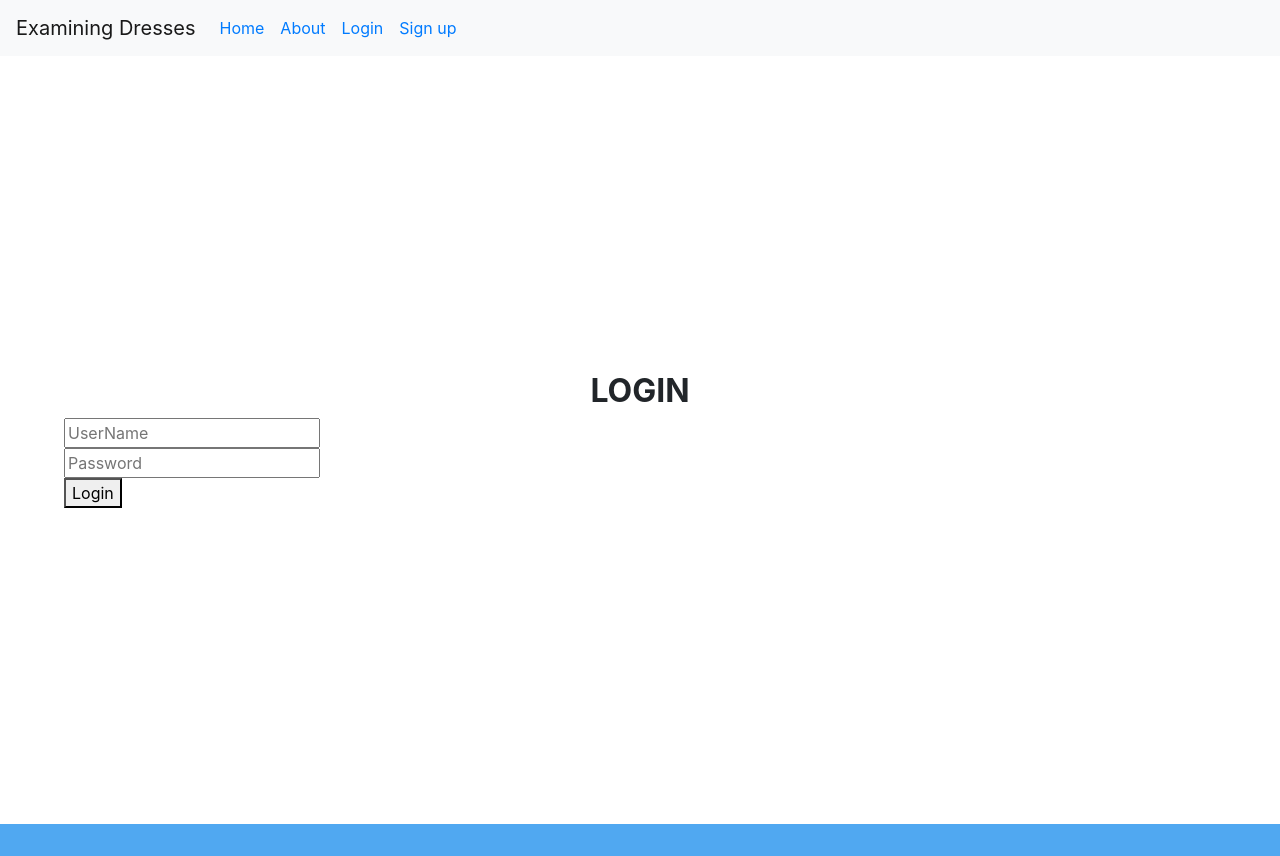
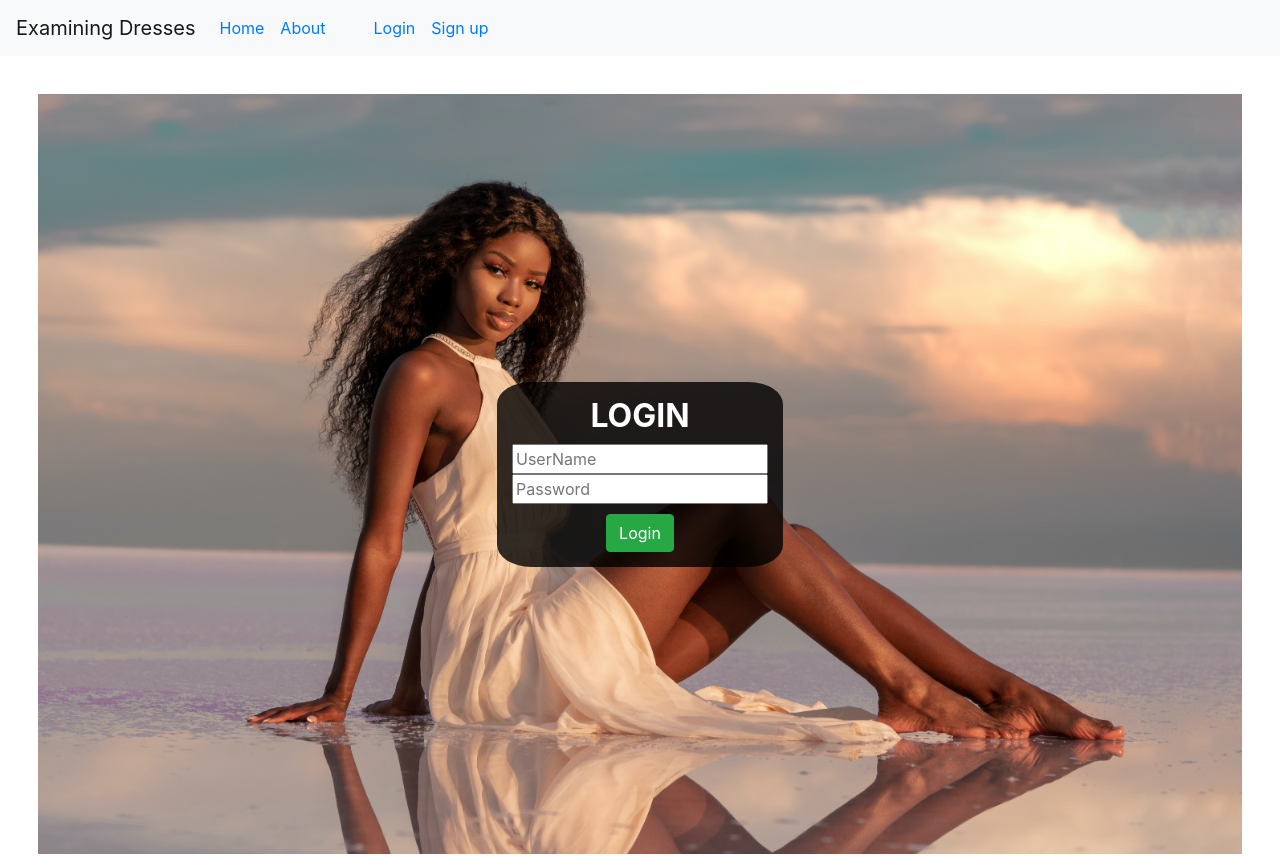
Before and after one commit to ravenusmc/dress_reviews, a Vue app in the folder client/: page /login in a window 1280 px wide. Shown: the top 856 px of the page. Built offline with nearby package versions, Linux system fonts and the light colour scheme; what vue-google-charts would draw is missing.

Commit message:
set up login page

```diff
--- a/client/src/components/generic/Navbar.vue
+++ b/client/src/components/generic/Navbar.vue
@@ -23,35 +23,32 @@
             >
           </li>
           <li class="nav-item">
-            <a class="navbar-item"> </a>
-          </li>
-          <li class="nav-item">
-            <a class="nav-link" href="#">
+            <a class="nav-link">
               <router-link to="/about">About</router-link>
             </a>
           </li>
           <li class="nav-item">
-            <a class="nav-link" href="#">
+            <a class="nav-link">
+              <router-link v-if="loginFlag" to="/main">Data</router-link>
+            </a>
+          </li>
+          <li class="nav-item">
+            <a class="nav-link">
+              <router-link v-if="loginFlag" to="/graphs">Graphs</router-link>
+            </a>
+          </li>
+          <li class="nav-item">
+            <a class="nav-link">
               <router-link v-if="!loginFlag" to="/login">Login</router-link>
             </a>
           </li>
           <li class="nav-item">
-            <a class="nav-link" href="#">
+            <a class="nav-link">
               <router-link v-if="!loginFlag" to="/sign_up">Sign up</router-link>
             </a>
           </li>
           <li class="nav-item">
-            <a class="nav-link" href="#">
-              <router-link v-if="loginFlag" to="/main">Data</router-link>
-            </a>
-          </li>
-          <li class="nav-item">
-            <a class="nav-link" href="#">
-              <router-link v-if="loginFlag" to="/graphs">Graphs</router-link>
-            </a>
-          </li>
-          <li class="nav-item">
-            <a class="nav-link" href="#">
+            <a class="nav-link">
                         <router-link
             v-if="loginFlag"
             @click.native="logout"
--- a/client/src/components/login/LoginForm.vue
+++ b/client/src/components/login/LoginForm.vue
@@ -1,12 +1,18 @@
 <template>
   <div>
     <section>
+      <div class="form-area">
+        <div class="form-input-area">
           <h2 class="center signup-title title-size font">Login</h2>
-      <h1 v-if="userNotFound" class="center font alert">
+          <h1 v-if="userNotFound" class="center login-problem">
             User is not found, Please
-        <a><router-link class="alert" to="/sign_up">sign up.</router-link></a>
+            <a
+              ><router-link class="alert" to="/sign_up"
+                >sign up.</router-link
+              ></a
+            >
           </h1>
-      <h1 v-if="passwordNoMatch" class="center font alert">
+          <h1 v-if="passwordNoMatch" class="center login-problem alert">
             Password is Invalid
           </h1>
           <form @submit="login">
@@ -26,24 +32,28 @@
                 placeholder="Password"
               />
             </div>
-        <button class="button is-success">Login</button>
+            <div class="button-div">
+              <button class="btn btn-success">Login</button>
+            </div>
           </form>
+        </div>
+      </div>
     </section>
   </div>
 </template>
 
 <script>
-import { mapGetters, mapActions } from 'vuex';
+import { mapGetters, mapActions } from "vuex";
 
 export default {
-  name: 'Form',
+  name: "Form",
   computed: {
-    ...mapGetters('common', ['userNotFound', 'passwordNoMatch']),
+    ...mapGetters("common", ["userNotFound", "passwordNoMatch"]),
   },
   data() {
     return {
-      userName: '',
-      password: '',
+      userName: "",
+      password: "",
     };
   },
   methods: {
@@ -62,16 +72,52 @@ export default {
 
 <style scoped>
 section {
-  height: 80vh;
-  margin: 5% 5% 5% 5%;
+  height: 95vh;
+  margin: 3%;
+  background-image: url("../../assets/images/login.jpg");
+  background-position: center;
+  background-size: cover;
+  background-repeat: no-repeat;
   display: flex;
   flex-direction: column;
   justify-content: center;
 }
+
 .signup-title {
   text-transform: uppercase;
   font-weight: bold;
+  color: white;
 }
+
+.login-problem {
+  font-size: 10px;
+  color: white;
+}
+
+.form-area {
+  display: flex;
+  flex-direction: column;
+  justify-content: center;
+  align-items: center;
+}
+
+.form-input-area {
+  background-color: rgb(0, 0, 0, 0.8);
+  padding: 15px;
+  border-radius: 12%;
+}
+
+.button-div {
+  display: flex;
+  flex-direction: column;
+  justify-content: center;
+  align-items: center;
+}
+
+button {
+  margin-top: 10px;
+}
+
 @media only all and (max-width: 900px) {
   section {
     margin-top: -100px;
```
Also changed, not shown: client/src/assets/images/login.jpg (added). Lines whose indentation alone changed are shown as unchanged.
